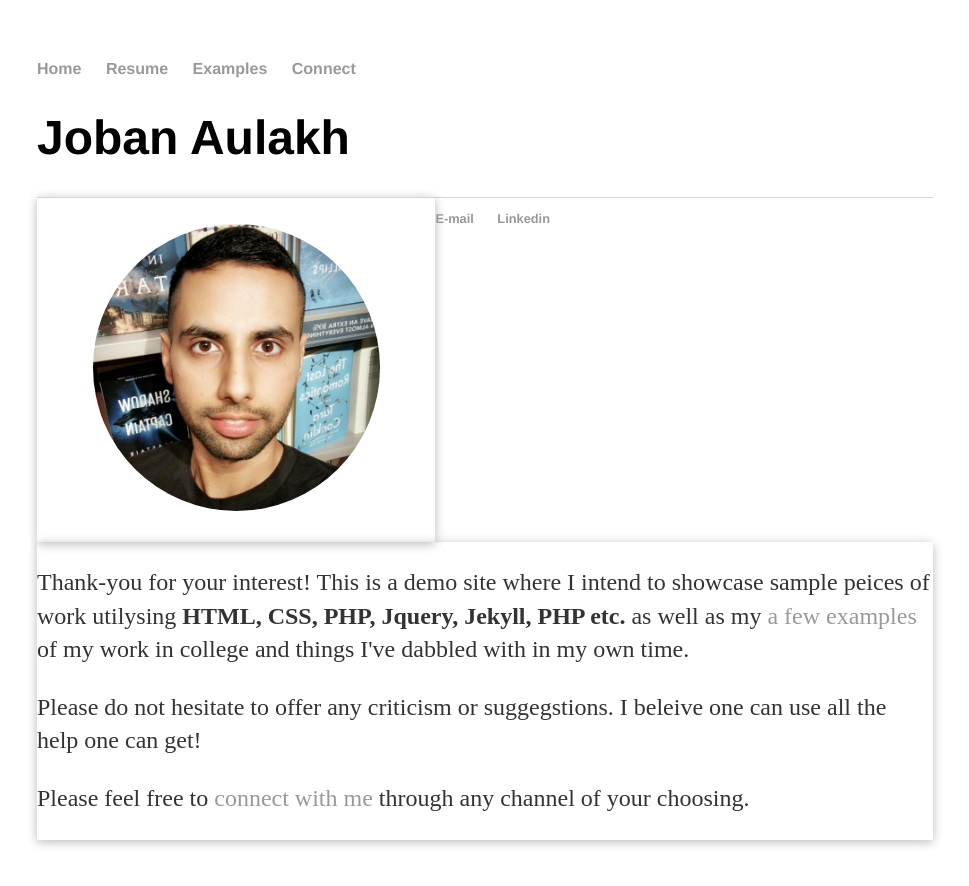
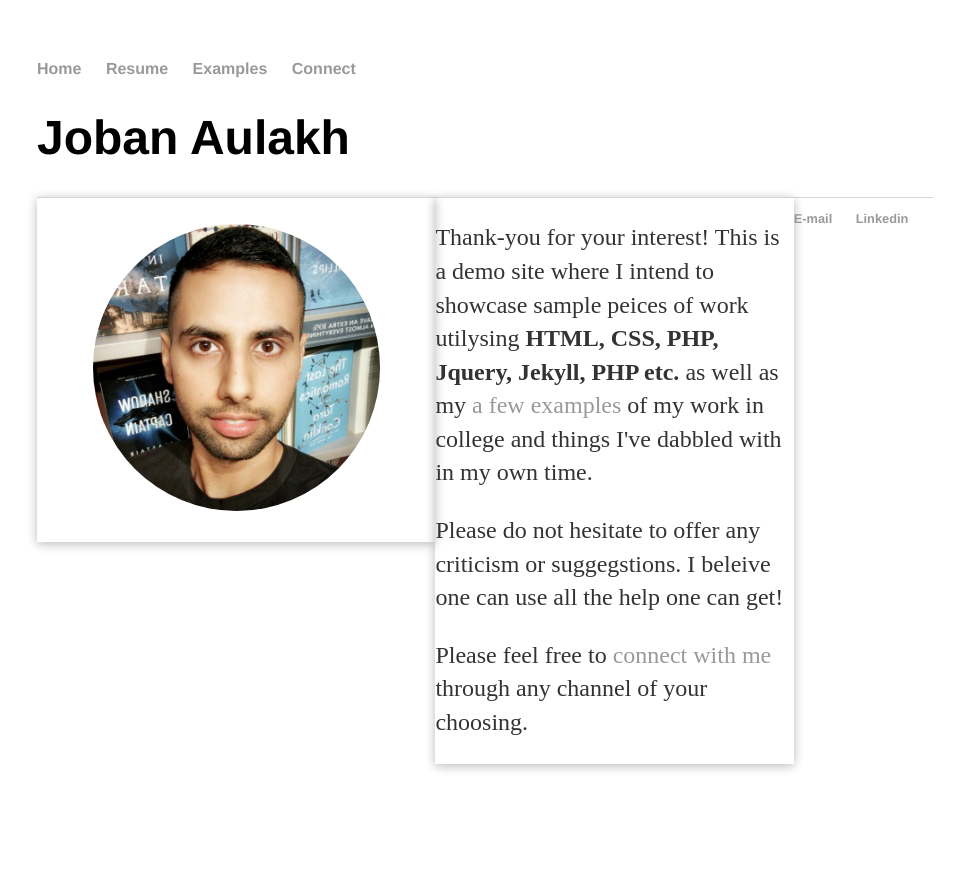
Before and after one commit to joe-bun/joe-bun.github.io, a Jekyll site: the page built from index.html, in a window 1280 px wide. Shown: the top 886 px of the page, without its empty margins (155-1124 px from the left). Built offline with Jekyll 4.4.1, drawn with Linux system fonts in a browser that asks for light colours.

Commit message:
fix float

```diff
--- a/css/main.css
+++ b/css/main.css
@@ -28,6 +28,7 @@ Height: auto;
 
 }
 .intro {
+width: 40%;
 float: left;
 box-shadow:0 2px 10px 0 rgba(0,0,0,0.16),0 2px 10px 0 rgba(0,0,0,0.12);
 }
--- a/index.html
+++ b/index.html
@@ -4,13 +4,13 @@ title: Joban Aulakh
 ---
 <div class="blurb">
 	<h1>Joban Aulakh</h1>
-	<div class="pp">
-	<img src="pics/pp.jpg">
-		</div><!-- /.pp -->
+<div class="main-body">
+	<div class="pp"> 	<img src="pics/pp.jpg"> 		</div><!-- /.pp -->
 	<div class="intro">
 <p>Thank-you for your interest! This is a demo site where I intend to showcase sample peices of work utilysing <b>HTML, CSS, PHP, Jquery, Jekyll, PHP etc.</b> as well as my <a href="/resume>resume</a>.</p>
 <p>Although I haven't had a chance to develop any web content professionally but these are <a href="/examples">a few examples</a> of my work in college and things I've dabbled with in my own time.</p>
 <p>Please do not hesitate to offer any criticism or suggegstions. I beleive one can use all the help one can get!</p>
 <p>Please feel free to <a href="/connect">connect with me</a> through any channel of your choosing.</p>
 </div><!--/.intro-->
+</div><!--/.main-body-->
 </div><!-- /.blurb -->
```
